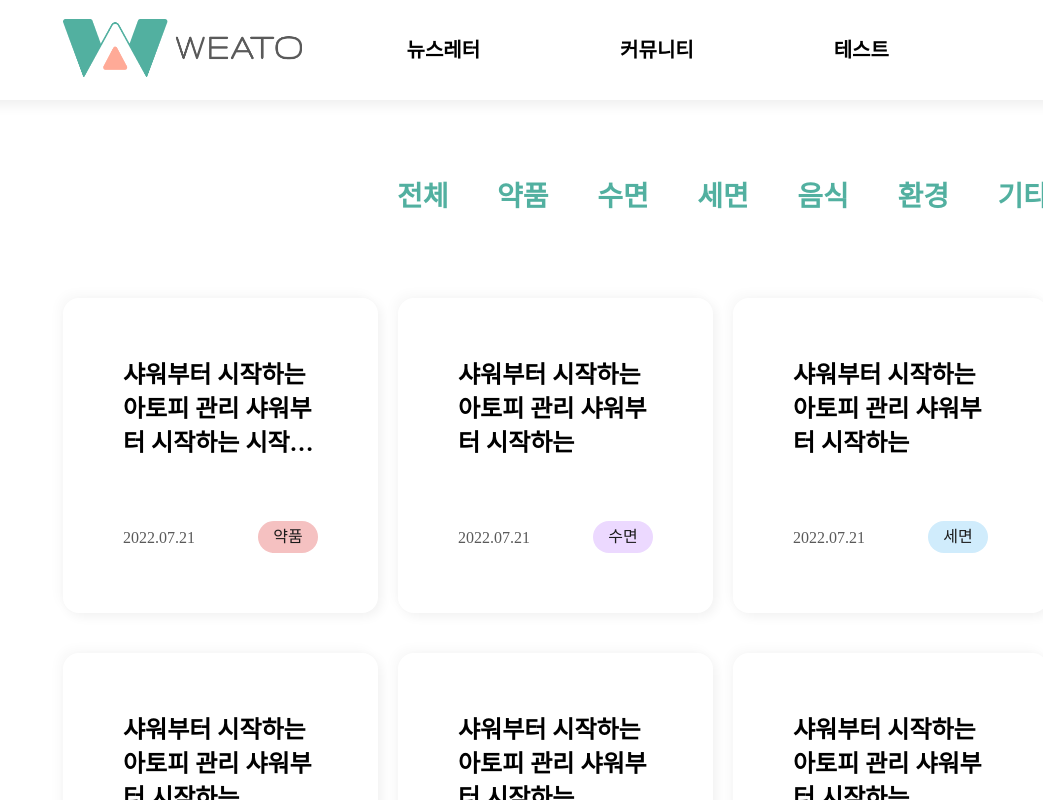
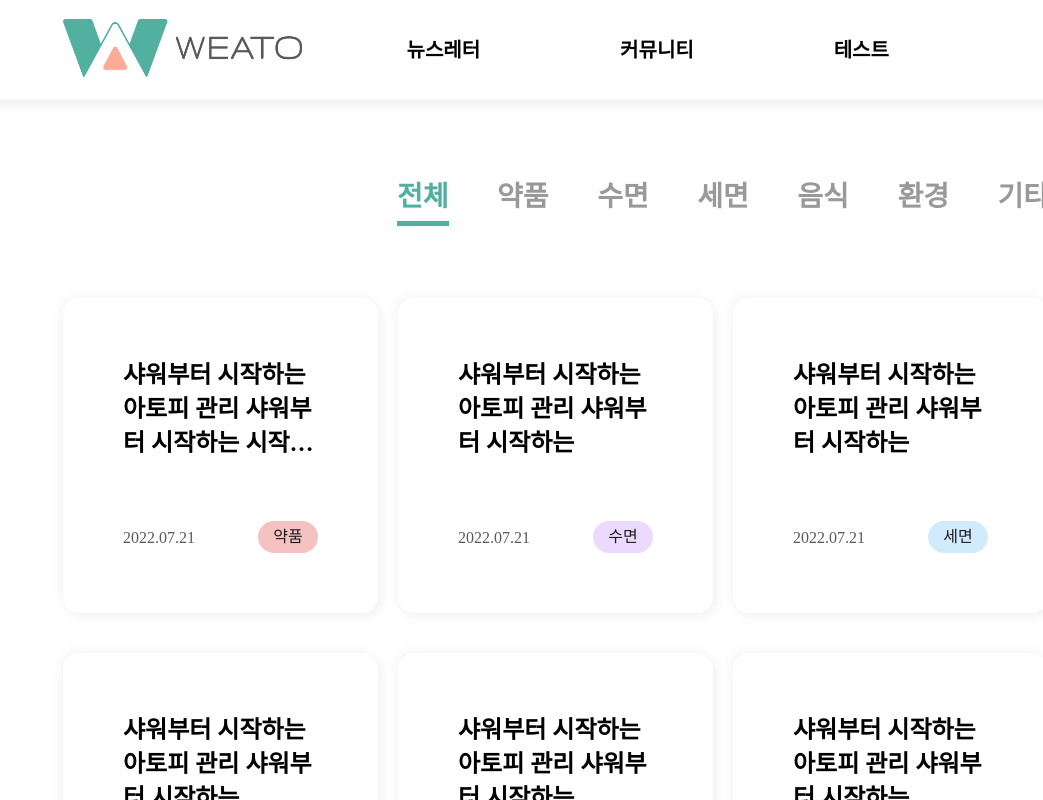
Before and after one commit to ceos15th-AllG/weato-client, a Next.js app: page /newsletter in a window 1280 px wide. Shown: the top 800 px of the page, without its empty margins (237-1280 px from the left). Built offline with nearby package versions, Linux system fonts and the light colour scheme; a web font is replaced by a local one.

Commit message:
:lipstick: style: 탭 그룹 selected 속성에 따라 조건부 스타일링 적용
props로 전해진 selected 값에 의해 하이라이팅된 스타일 적용되도록 수정

```diff
--- a/src/components/newsletter/TabGroup.jsx
+++ b/src/components/newsletter/TabGroup.jsx
@@ -1,9 +1,12 @@
 import styled from '@emotion/styled';
 
+import Link from 'next/link';
+
 import { Headline2 } from '../../../styles/FontStyle';
-import { main } from '../../../styles/Colors';
+import { main, gray05 } from '../../../styles/Colors';
 
 const tags = ['전체', '약품', '수면', '세면', '음식', '환경', '기타'];
+const routes = ['all', 'medicine', 'sleep', 'water', 'food', 'env', 'etc'];
 
 const Layout = styled.div`
   width: 652px;
@@ -21,14 +24,10 @@ const Item = styled.span`
 
   ${Headline2}
 
-  color : ${main};
+  color : ${(props) => `${props.tag === props.selected ? main : gray05}`};
 
-  /* border-bottom: ${(props) => {
-    props.tag === tags[props.selected] ? `1px` : `0px`;
-  }}
-    solid ${main}; */
-
-  /* border-bottom: 5px solid ${main}; */
+  border-bottom: 5px solid
+    ${(props) => `${props.tag === props.selected ? main : 'transparent'}`};
 `;
 
 export default function TabGroup({ selected }) {
@@ -36,10 +35,11 @@ export default function TabGroup({ selected }) {
     <Layout>
       {tags.map((tag, index) => (
         <Item key={index} tag={tag} selected={selected}>
-          {tag}
+          <Link href={`/newsletter?tag=${routes[index]}`}>
+            <a>{tag}</a>
+          </Link>
         </Item>
       ))}
-      {console.log(selected)}
     </Layout>
   );
 }
```
